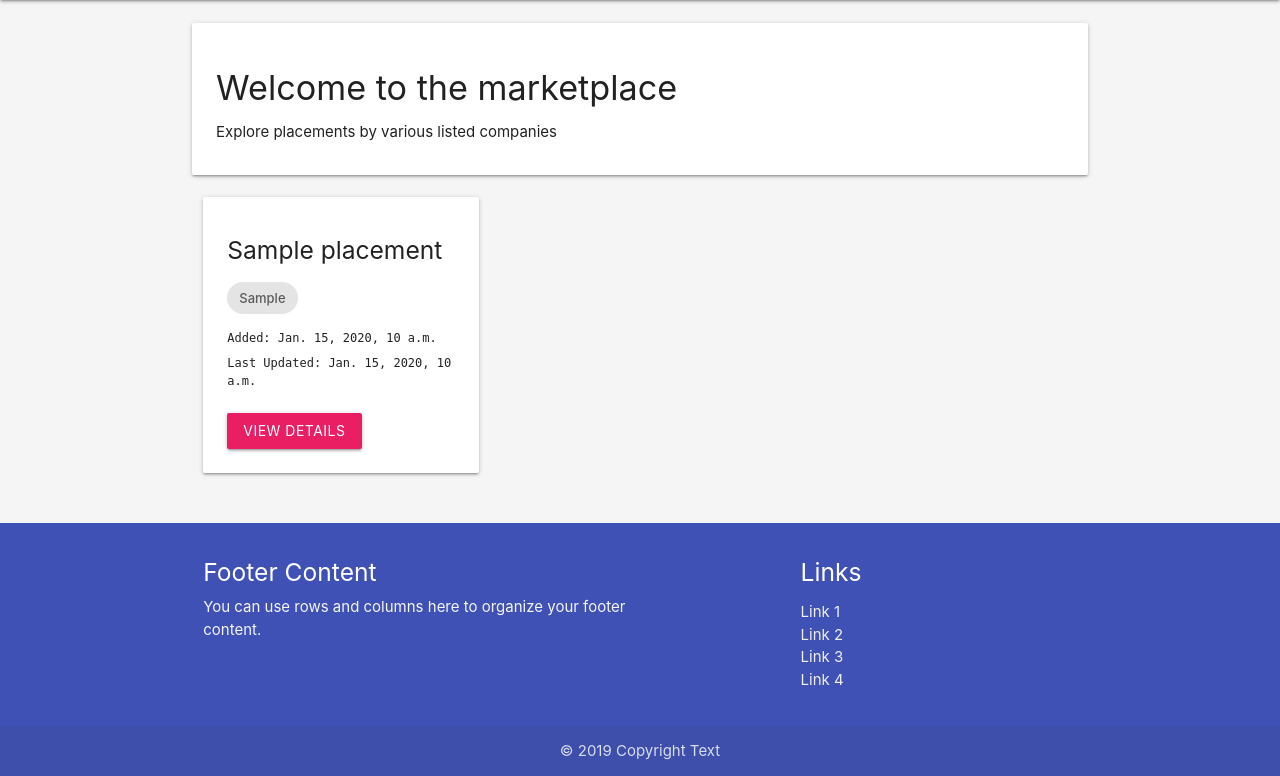
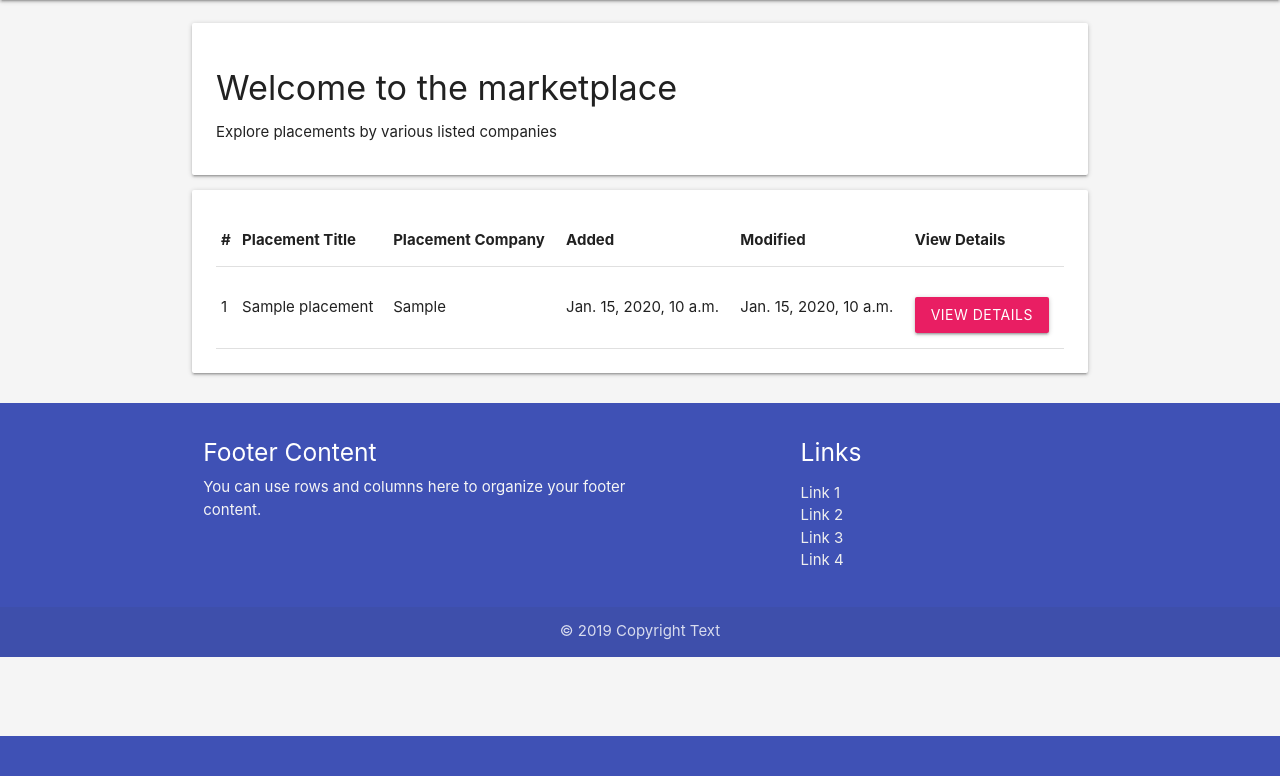
Before and after one commit to danielc92/django-bidding-app, a Django app: template templates/placements.html in a window 1280 px wide. Shown: the part 64-840 px from the top of the page. After the commit the page ends 800 px from the top, so only its background shows below. Run offline with Django 3.2, Linux system fonts and the light colour scheme; the template is opened without the code that fills it: most values are stand-ins (such as "Sample title", 1, 10 or a date in 2020).

Commit message:
Converted market listing to table format

```diff
--- a/templates/placements.html
+++ b/templates/placements.html
@@ -19,23 +19,35 @@
                         </div>
             </div>
 
-        <div class="row">
-            {%for p in placements %}
-            <div class="col m4 s12">
+            <div class="card">
+                <div class="card-content">
+                        <table class="table">
+                                <thead>
+                                    <tr>
+                                        <th>#</th>
+                                        <th>Placement Title</th>
+                                        <th>Placement Company</th>
+                                        <th>Added</th>
+                                        <th>Modified</th>
+                                        <th>View Details</th>
+                                    </tr>
+                                </thead>
 
-                <div class="card">
-                    <div class="card-content">
-                        <h5>{{ p.placement_title }}</h5>
-                        <p class="chip">{{ p.placement_company }}</p>
-                        <p style="font-size: 0.8rem;"><code>Added: {{ p.placement_created }}</code></p>
-                        <p style="font-size: 0.8rem;"><code>Last Updated: {{ p.placement_created }}</code></p>
-                        <a href="{% url 'app:placement-detail' p.placement_slug %}" style="margin-top: 1rem;" class="btn pink waves-effect waves-light">View Details</a>
-                    </div>
+                                <tbody>
+                                        {%for p in placements %}
+                                        <tr>
+                                            <td>{{ p.id }}</td>
+                                            <td>{{ p.placement_title }}</td>
+                                            <td>{{ p.placement_company }}</td>
+                                            <td>{{ p.placement_created }}</td>
+                                            <td>{{ p.placement_modified }}</td>
+                                            <td><a href="{% url 'app:placement-detail' p.placement_slug %}" style="margin-top: 1rem;" class="btn pink waves-effect waves-light">View Details</a></td>
+                                        </tr>
+                                        {% endfor %}
+                                </tbody>
+                            </table>
                 </div>
-
             </div>
-            {% endfor %}
-        </div>
 
     </section>
 </section>
```
